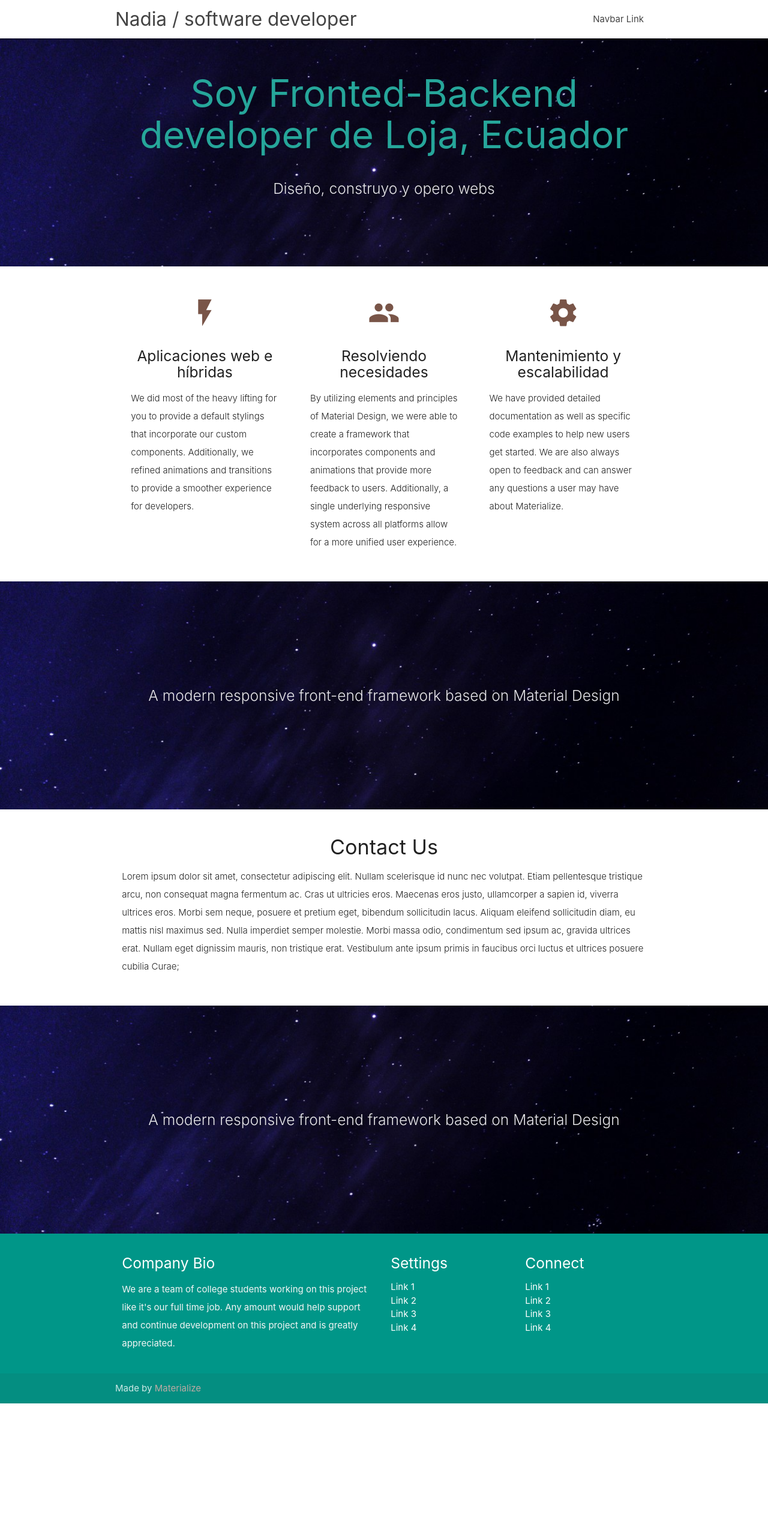
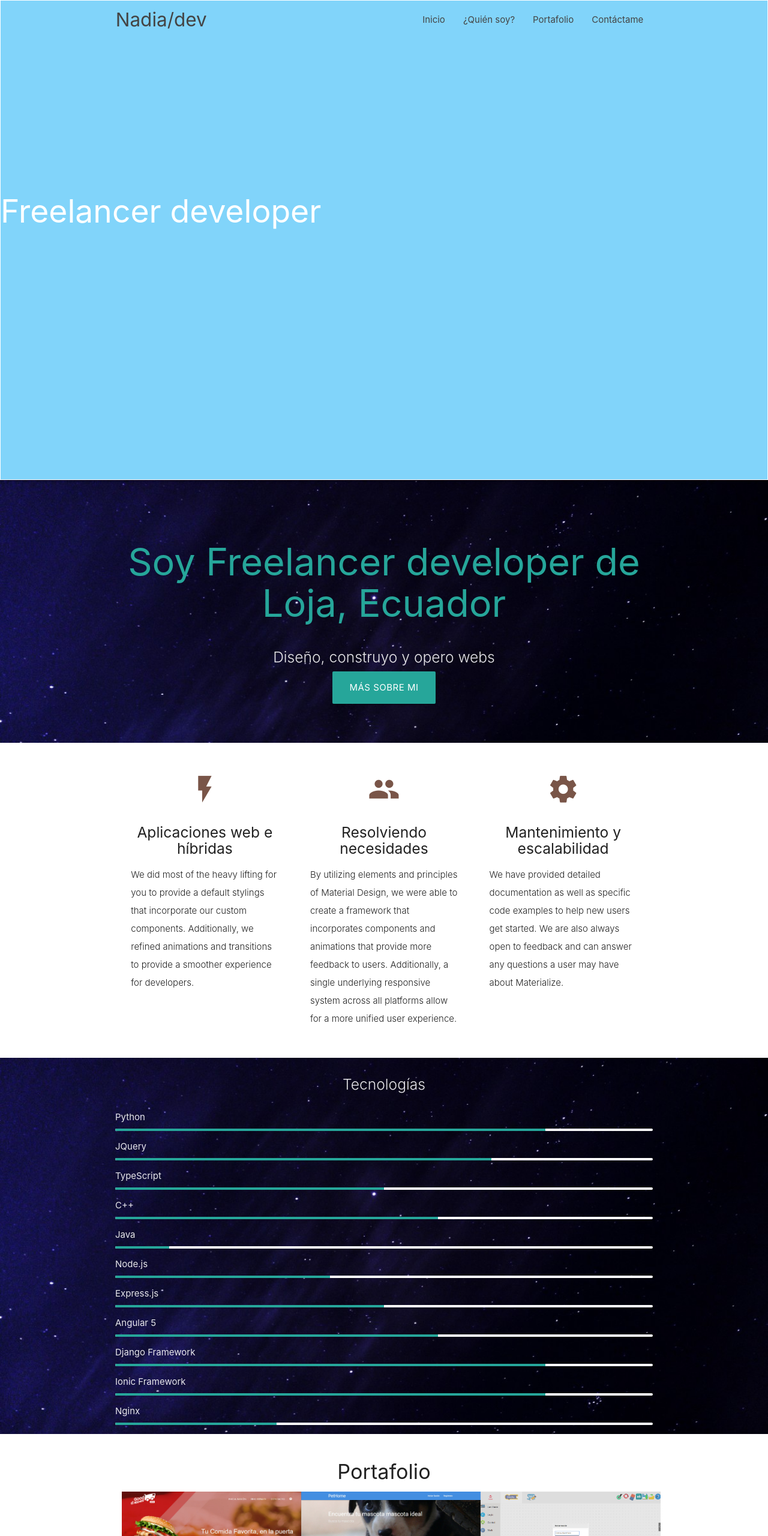
Before and after one commit to nadiapc128/nadiapc128.github.io, a plain HTML site: page index.html in a window 1280 px wide. Shown: the top 2560 px of the page at 60% size. Before the commit the page ends 2339 px from the top, so only its background shows below. Drawn offline with nearby package versions, Linux system fonts and the light colour scheme.

Commit message:
agregando tecnologías

```diff
--- a/css/style.css
+++ b/css/style.css
@@ -5,7 +5,7 @@
  *
  * Made By MaterializeCSS.com
  */
-
+@import url('https://fonts.googleapis.com/css?family=Press+Start+2P');
 nav ul a,
 nav .brand-logo {
   color: #444;
@@ -21,7 +21,7 @@ p {
 
 .parallax-container {
   min-height: 380px;
-  line-height: 0;
+  /*line-height: 0;*/
   height: auto;
   color: rgba(255,255,255,.9);
 }
@@ -55,3 +55,16 @@ p {
 footer.page-footer {
   margin: 0;
 }
+
+#header-principal {
+    /*background-image: url("../media/header.png");*/
+    background-color: #81d4fa; !important;
+    width: 100%;
+    height: 100vh;
+    padding: 0 0 40%;
+    border: 1px solid;
+    background-repeat: no-repeat;
+    background-size: cover;
+    margin-left: auto;
+    margin-right: auto;
+}
--- a/index.html
+++ b/index.html
@@ -11,17 +11,29 @@
     <link href="css/style.css" type="text/css" rel="stylesheet" media="screen,projection"/>
 </head>
 <body>
-<nav class="white" role="navigation">
+
+
+<nav id="header-principal" class="" role="navigation">
     <div class="nav-wrapper container">
-        <a id="logo-container" href="#" class="brand-logo">Nadia / software developer</a>
+        <a id="logo-container" href="#" class="brand-logo">Nadia/dev</a>
         <ul class="right hide-on-med-and-down">
-            <li><a href="#">Navbar Link</a></li>
+            <li><a href="#">Inicio</a></li>
+            <li><a href="#">¿Quién soy?</a></li>
+            <li><a href="#">Portafolio</a></li>
+            <li><a href="#">Contáctame</a></li>
         </ul>
 
         <ul id="nav-mobile" class="sidenav">
+            <li><a href="#">Inicio</a></li>
+            <li><a href="#">¿Quién soy?</a></li>
+            <li><a href="#">Portafolio</a></li>
             <li><a href="#">Contáctame</a></li>
         </ul>
         <a href="#" data-target="nav-mobile" class="sidenav-trigger"><i class="material-icons">menu</i></a>
+    </div>
+
+    <div>
+        <h2>Freelancer developer</h2>
     </div>
 </nav>
 
@@ -29,12 +41,14 @@
     <div class="section no-pad-bot">
         <div class="container">
             <br><br>
-            <h1 class="header center teal-text text-lighten-1">Soy Fronted-Backend developer de Loja, Ecuador</h1>
+            <h1 class="header center teal-text text-lighten-1">Soy Freelancer developer de Loja, Ecuador</h1>
             <div class="row center">
-                <h5 class="header col s12 light">Diseño, construyo y opero webs</h5>
+                <h5 class="header col s12 light">Diseño, construyo y opero webs</h5><br><br>
+                <a href="#" id="download-button" class="btn-large waves-effect waves-light teal lighten-1">Más sobre mi</a>
             </div>
 
             <br><br>
+
 
         </div>
     </div>
@@ -83,8 +97,76 @@
     <div class="section no-pad-bot">
         <div class="container">
             <div class="row center">
-                <h5 class="header col s12 light">A modern responsive front-end framework based on Material Design</h5>
+                <h5 class="header col s12 light">Tecnologías</h5>
             </div>
+            <ul>
+                <li>
+                    Python
+                    <div class="progress">
+                        <div class="determinate" style="width: 80%"></div>
+                    </div>
+                </li>
+                <li>
+                    JQuery
+                    <div class="progress">
+                        <div class="determinate" style="width: 70%"></div>
+                    </div>
+                </li>
+                <li>
+                    TypeScript
+                    <div class="progress">
+                        <div class="determinate" style="width: 50%"></div>
+                    </div>
+                </li>
+                <li>
+                    C++
+                    <div class="progress">
+                        <div class="determinate" style="width: 60%"></div>
+                    </div>
+                </li>
+                <li>
+                    Java
+                    <div class="progress">
+                        <div class="determinate" style="width: 10%"></div>
+                    </div>
+                </li>
+                <li>
+                    Node.js
+                    <div class="progress">
+                        <div class="determinate" style="width: 40%"></div>
+                    </div>
+                </li>
+                <li>
+                    Express.js
+                    <div class="progress">
+                        <div class="determinate" style="width: 50%"></div>
+                    </div>
+                </li>
+                <li>
+                    Angular 5
+                    <div class="progress">
+                        <div class="determinate" style="width: 60%"></div>
+                    </div>
+                </li>
+                <li>
+                    Django Framework
+                    <div class="progress">
+                        <div class="determinate" style="width: 80%"></div>
+                    </div>
+                </li>
+                <li>
+                    Ionic Framework
+                    <div class="progress">
+                        <div class="determinate" style="width: 80%"></div>
+                    </div>
+                </li>
+                <li>
+                    Nginx
+                    <div class="progress">
+                        <div class="determinate" style="width: 30%"></div>
+                    </div>
+                </li>
+            </ul>
         </div>
     </div>
     <div class="parallax"><img src="media/1.jpg" alt="Unsplashed background img 2"></div>
@@ -96,8 +178,28 @@
         <div class="row">
             <div class="col s12 center">
                 <h3><i class="mdi-content-send brown-text"></i></h3>
-                <h4>Contact Us</h4>
-                <p class="left-align light">Lorem ipsum dolor sit amet, consectetur adipiscing elit. Nullam scelerisque id nunc nec volutpat. Etiam pellentesque tristique arcu, non consequat magna fermentum ac. Cras ut ultricies eros. Maecenas eros justo, ullamcorper a sapien id, viverra ultrices eros. Morbi sem neque, posuere et pretium eget, bibendum sollicitudin lacus. Aliquam eleifend sollicitudin diam, eu mattis nisl maximus sed. Nulla imperdiet semper molestie. Morbi massa odio, condimentum sed ipsum ac, gravida ultrices erat. Nullam eget dignissim mauris, non tristique erat. Vestibulum ante ipsum primis in faucibus orci luctus et ultrices posuere cubilia Curae;</p>
+                <h4>Portafolio</h4>
+
+                <div class="row">
+                    <div class="col s12 l4">
+                        <img class="materialboxed" width="300" src="media/Portafolio/good.jpg">
+                    </div>
+                    <div class="col s12 l4">
+                        <img class="materialboxed" width="300" src="media/Portafolio/pet.jpg">
+                    </div>
+                    <div class="col s12 l4">
+                        <img class="materialboxed" width="300" src="media/Portafolio/blockly.jpg">
+                    </div>
+                </div>
+                <div class="row">
+                    <div class="col s12 l4">
+                        <img class="materialboxed" width="300" src="media/Portafolio/good-driver.jpg">
+                    </div>
+                    <div class="col s12 l4">
+                        <img class="materialboxed" width="160" src="media/Portafolio/goodapp.jpg">
+                    </div>
+                </div>
+
             </div>
         </div>
 
@@ -114,6 +216,20 @@
         </div>
     </div>
     <div class="parallax"><img src="media/1.jpg" alt="Unsplashed background img 3"></div>
+</div>
+
+<div class="container">
+    <div class="section">
+
+        <div class="row">
+            <div class="col s12 center">
+                <h3><i class="mdi-content-send brown-text"></i></h3>
+                <h4>Contacto</h4>
+                <p class="left-align light">Lorem ipsum dolor sit amet, consectetur adipiscing elit. Nullam scelerisque id nunc nec volutpat. Etiam pellentesque tristique arcu, non consequat magna fermentum ac. Cras ut ultricies eros. Maecenas eros justo, ullamcorper a sapien id, viverra ultrices eros. Morbi sem neque, posuere et pretium eget, bibendum sollicitudin lacus. Aliquam eleifend sollicitudin diam, eu mattis nisl maximus sed. Nulla imperdiet semper molestie. Morbi massa odio, condimentum sed ipsum ac, gravida ultrices erat. Nullam eget dignissim mauris, non tristique erat. Vestibulum ante ipsum primis in faucibus orci luctus et ultrices posuere cubilia Curae;</p>
+            </div>
+        </div>
+
+    </div>
 </div>
 
 <footer class="page-footer teal">
--- a/js/init.js
+++ b/js/init.js
@@ -4,5 +4,16 @@
     $('.sidenav').sidenav();
     $('.parallax').parallax();
 
+    $('.pushpin-demo-nav').each(function() {
+      var $this = $(this);
+      var $target = $('#' + $(this).attr('data-target'));
+      $this.pushpin({
+          top: $target.offset().top,
+          bottom: $target.offset().top + $target.outerHeight() - $this.height()
+      });
+    });
+
+      $('.materialboxed').materialbox();
+
   }); // end of document ready
 })(jQuery); // end of jQuery name space
```
Also changed, not shown: css/materialize.css, media/Portafolio/blockly.jpg (added), media/Portafolio/good-driver.jpg (added), media/Portafolio/good.jpg (added), media/Portafolio/goodapp.jpg (added), media/Portafolio/pet.jpg (added), 2 other files.
